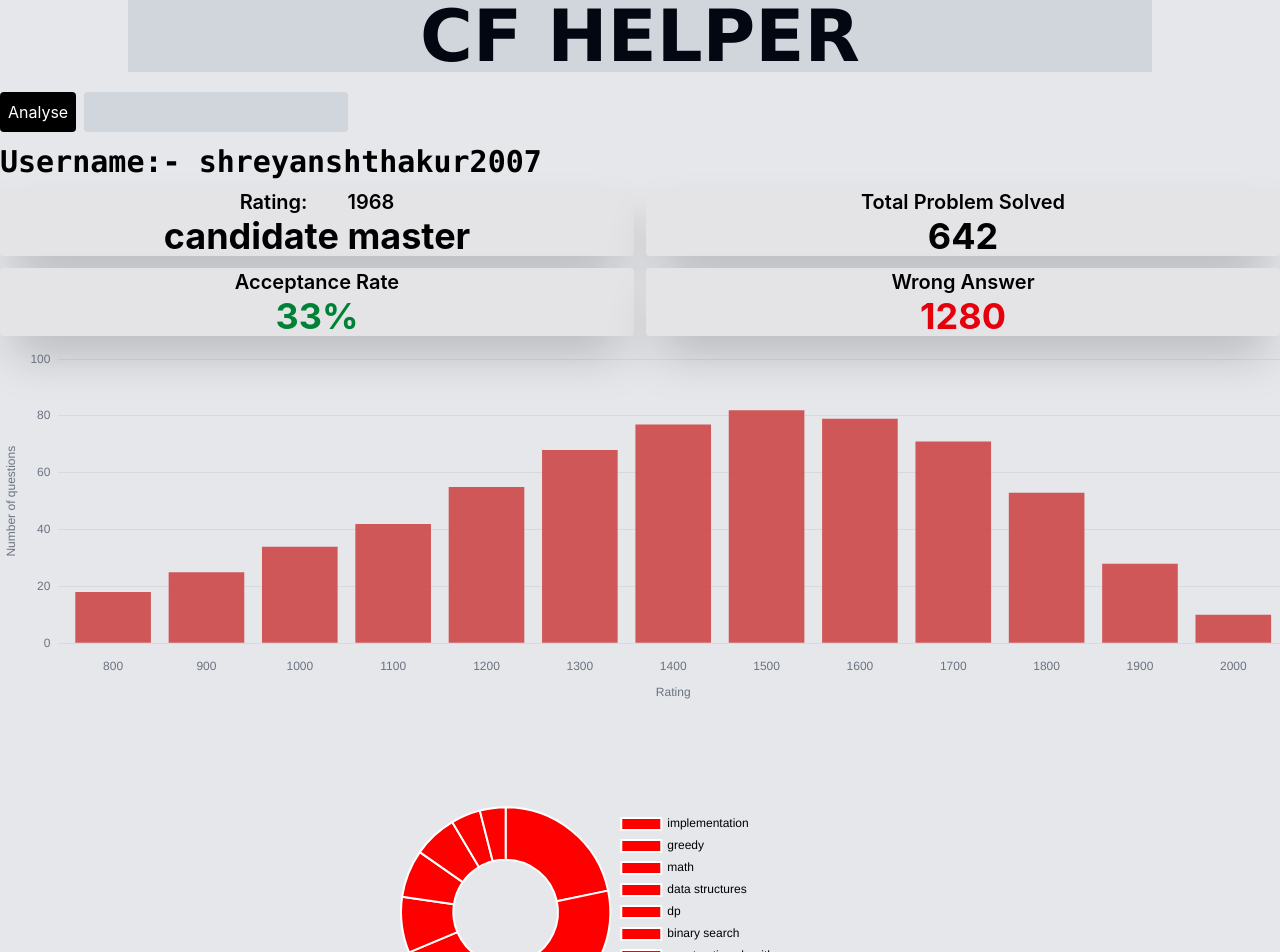
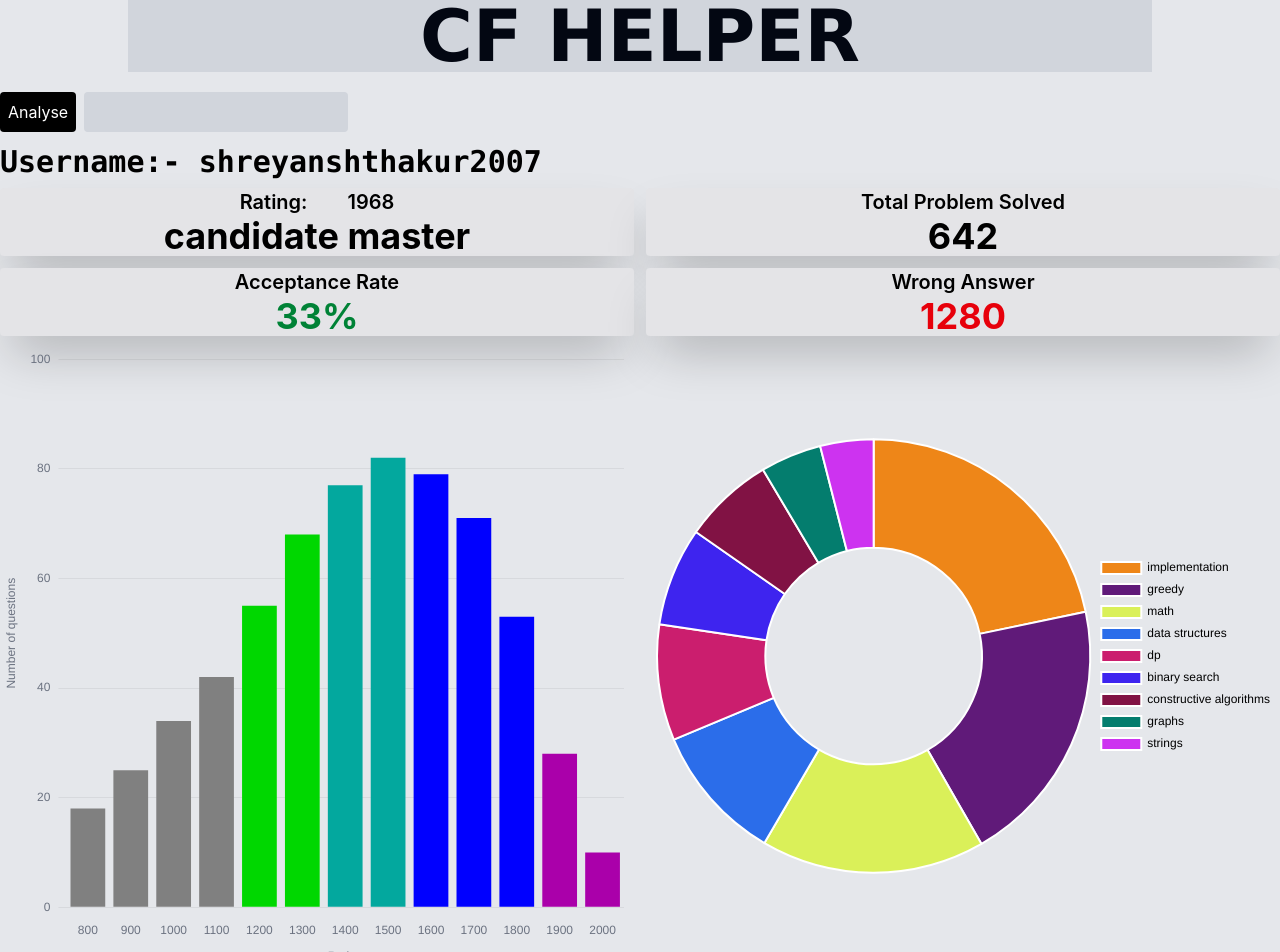
Before and after one commit to Shreyansh-t01/cf_problem_finder, a React (Vite) app in the folder frontend/: page /main in a window 1280 px wide. Shown: the top 952 px of the page. Built offline with nearby package versions, Linux system fonts and the light colour scheme.

Commit message:
charts coloring and dimensions fixed

```diff
--- a/frontend/src/component/MainPage.tsx
+++ b/frontend/src/component/MainPage.tsx
@@ -142,7 +142,7 @@ return (
                 </div>
             </div>
 
-            <div className="ratingwiseSolved flex gap-3 w-full self-center">
+            <div className="ratingwiseSolved flex gap-8 w-full self-center">
                 {/* <h3 className='font-bold text-xl text-black'>Rating Wise Solved Problems List:-</h3>
                 <table className=' gap-2 w-full text-black'>
                     <thead className='bg-zinc-200 text-black px-3 py-4'>
@@ -164,9 +164,9 @@ return (
                     </tbody>
                 </table> */}
                 <RatingChart  rating = {sampleUserDetails.arrayRating} />
-
+                <TagChart tagged={sampleUserDetails.arrayTagged}/>
             </div>
-            <div className="tagWiseSolved flex flex-col gap-3 items-center w-3/4 self-center">
+            <div className="tagWiseSolved flex flex-col gap-3 items-center w-[80%] self-center">
                 {/* <h3 className='font-bold text-xl text-black'>Tag Wise Problem Solved :-</h3>
                 <table className=''>
                       <thead className='bg-zinc-200 text-black'>
@@ -187,11 +187,6 @@ return (
 
                     </tbody>
                 </table> */}
-                <div className='relative  h-100 w-1/2'>
-                     <TagChart tagged={sampleUserDetails.arrayTagged}/>
-                </div>
-
-
 
 
             </div>
--- a/frontend/src/component/RatingChart.tsx
+++ b/frontend/src/component/RatingChart.tsx
@@ -17,17 +17,35 @@ interface RatingChartProps {
   rating: [number, number][]; // [ratingBucket, numberOfQuestions]
 }
 
+
 export const RatingChart = ({ rating }: RatingChartProps) => {
   const data = useMemo(() => {
     const sorted = [...rating].sort((a, b) => a[0] - b[0]); // numeric sort, no mutation
+     const colors:string[] = [];
+let i;
+for(i=0;i<sorted.length;i++){
+    let st:string  = "rgb(128, 128, 128)";
+     const rating = sorted[i][0];
 
+     if(rating>1199 && rating<=1399) st =`rgb(0, 215, 0)`;
+     else if(rating>=1400 && rating<1600) st = `rgb(3, 168, 158)`;
+     else if(rating>=1600 && rating<1900) st = `rgb(0, 0, 255)`;
+     else if(rating>=1900 && rating<2100) st = `rgb(170, 0, 170)`;
+     else if(rating>=2100 && rating<2400) st = `rgb(255, 140, 0)`;
+     else if(rating>=2400 && rating<3000) st = `rgb(255, 0, 0)`;
+     else if(rating>=3000) st = `rgb(0, 0, 0)`;
+
+     colors.push(st);
+}
     return {
       labels: sorted.map((r) => r[0]),
       datasets: [
         {
           label: 'Questions',
           data: sorted.map((r) => r[1]),
-          backgroundColor: 'rgba(204, 72, 72, 0.9)',
+          backgroundColor:[
+            ...colors
+          ],
           hoverBackgroundColor: 'rgba(245, 84, 84, 1)',
           // borderRadius: 6,
           borderSkipped: false as const,
@@ -78,7 +96,7 @@ export const RatingChart = ({ rating }: RatingChartProps) => {
   };
 
   return (
-    <div className='w-full h-90'>
+    <div className='w-1/2 '>
       <Bar options={options} data={data} />
     </div>
   );
--- a/frontend/src/component/TagChart.tsx
+++ b/frontend/src/component/TagChart.tsx
@@ -1,4 +1,4 @@
-import {Chart} from 'chart.js'
+import {Chart, plugins} from 'chart.js'
 import {Doughnut} from 'react-chartjs-2'
 import {
     ArcElement,
@@ -33,17 +33,41 @@ const chartOptions = {
                 },
                 position:'right'
 
+
             }
         }
 
+}
+
+// we want randomly generating colours for different tags
+
+
+
+const colors:string[] = [];
+let i;
+for(i=0;i<taggedList.length;i++){
+    const num1 = Math.random()*256;
+    const num2 = Math.random()*256;
+    const num3  = Math.random()*256;
+
+     colors.push(`rgb(${num1},${num2},${num3})`);
 }
 const  DoughnutChart = {
     labels:[...taggedList],
     datasets:[{
         data:[...questionList],
         maxBarThickness:80,
-        backgroundColor:"red",
-        padding:10
+        backgroundColor:[
+           ...colors
+        ],
+        padding:10,
+        options:{
+            plugins:{
+                legend:{
+                    position:'right'
+                }
+            }
+        }
 
 
 
@@ -55,6 +79,10 @@ const  DoughnutChart = {
 
 
 return (
-    <Doughnut  options={chartOptions} data={DoughnutChart}/>
+
+    <div className='w-1/2 '>
+         <Doughnut options={chartOptions} data={DoughnutChart}/>
+    </div>
+
 )
 }
```
